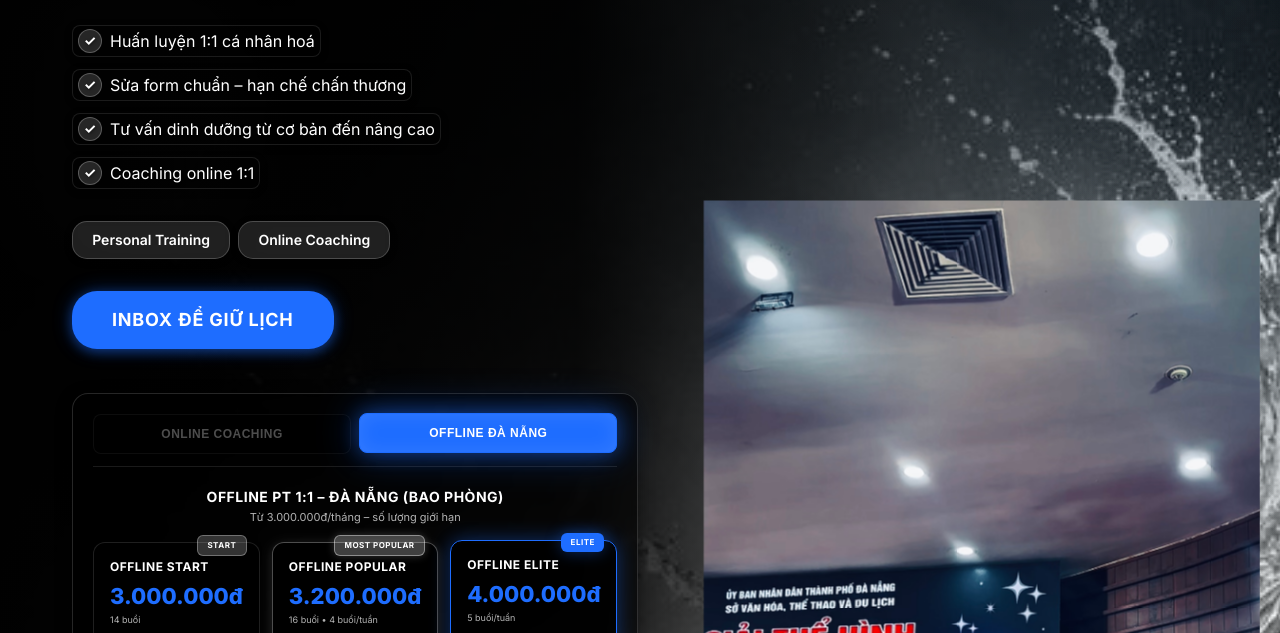
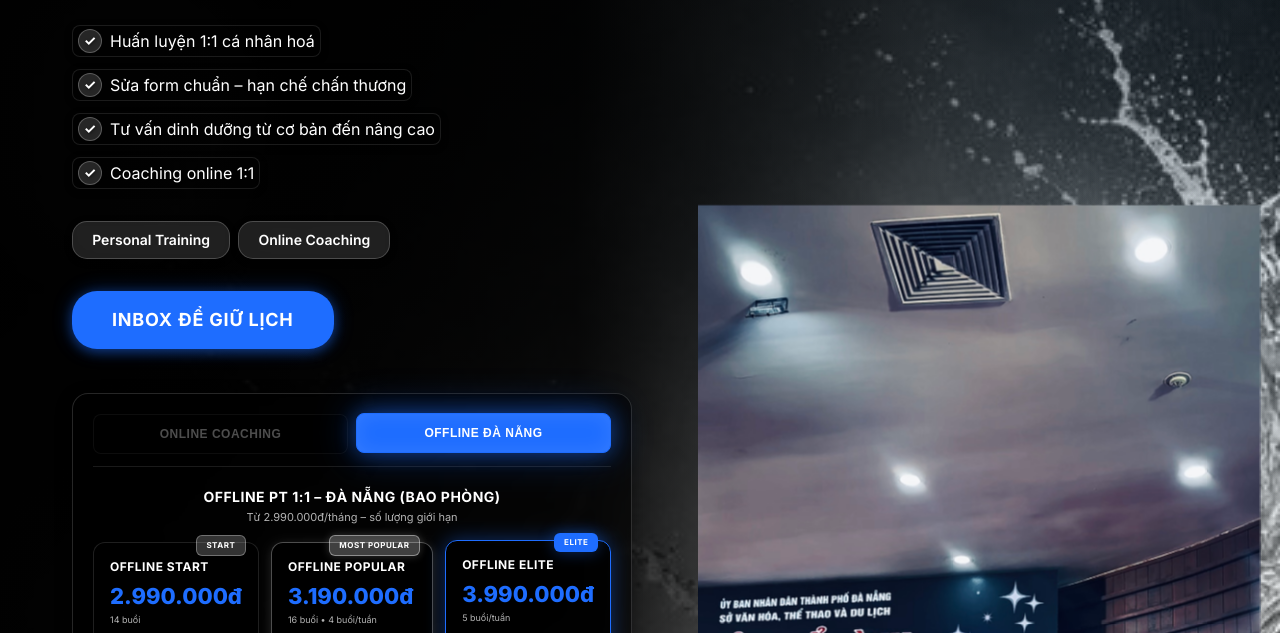
Before and after one commit to river-tech/Nhan, a plain HTML site: page index.html in a window 1280 px wide. Shown: the part 255-888 px from the top of the page. Drawn offline with Linux system fonts and the light colour scheme.

Commit message:
price_down

```diff
--- a/index.html
+++ b/index.html
@@ -72,7 +72,7 @@
                             <div class="pricing__card">
                                 <div class="pricing__card-header">
                                     <h3 class="pricing__card-title">ONLINE 1 THÁNG</h3>
-                                    <div class="pricing__card-price">1.500.000đ</div>
+                                    <div class="pricing__card-price">1.490.000đ</div>
                                 </div>
                                 <ul class="pricing__benefits">
                                     <li>Kế hoạch tập cá nhân hóa</li>
@@ -89,8 +89,8 @@
                                 <div class="badge badge--best-value">BEST VALUE</div>
                                 <div class="pricing__card-header">
                                     <h3 class="pricing__card-title">ONLINE 3 THÁNG</h3>
-                                    <div class="pricing__card-price">4.000.000đ</div>
-                                    <div class="pricing__card-savings">Tiết kiệm 500.000đ</div>
+                                    <div class="pricing__card-price">3.990.000đ</div>
+                                    <div class="pricing__card-savings">Tiết kiệm 510.000đ</div>
                                 </div>
                                 <ul class="pricing__benefits">
                                     <li>Kế hoạch tập cá nhân hóa</li>
@@ -109,7 +109,7 @@
                     <div class="pricing__panel pricing__panel--active" id="pricing-offline" data-panel="offline">
                         <div class="pricing__offline-header">
                             <h4 class="pricing__offline-title">Offline PT 1:1 – Đà Nẵng (Bao phòng)</h4>
-                            <p class="pricing__offline-subtitle">Từ 3.000.000đ/tháng – số lượng giới hạn</p>
+                            <p class="pricing__offline-subtitle">Từ 2.990.000đ/tháng – số lượng giới hạn</p>
                         </div>
                         <div class="pricing__grid pricing__grid--offline">
                             <!-- Offline Start -->
@@ -117,7 +117,7 @@
                                 <div class="badge badge--start">Start</div>
                                 <div class="pricing__card-header">
                                     <h3 class="pricing__card-title">OFFLINE START</h3>
-                                    <div class="pricing__card-price">3.000.000đ</div>
+                                    <div class="pricing__card-price">2.990.000đ</div>
                                     <div class="pricing__card-period">14 buổi</div>
                                 </div>
                                 <ul class="pricing__benefits">
@@ -133,7 +133,7 @@
                                 <div class="badge badge--popular">MOST POPULAR</div>
                                 <div class="pricing__card-header">
                                     <h3 class="pricing__card-title">OFFLINE POPULAR</h3>
-                                    <div class="pricing__card-price">3.200.000đ</div>
+                                    <div class="pricing__card-price">3.190.000đ</div>
                                     <div class="pricing__card-period">16 buổi • 4 buổi/tuần</div>
                                 </div>
                                 <ul class="pricing__benefits">
@@ -150,7 +150,7 @@
                                 <div class="badge badge--elite">ELITE</div>
                                 <div class="pricing__card-header">
                                     <h3 class="pricing__card-title">OFFLINE ELITE</h3>
-                                    <div class="pricing__card-price">4.000.000đ</div>
+                                    <div class="pricing__card-price">3.990.000đ</div>
                                     <div class="pricing__card-period">5 buổi/tuần</div>
                                 </div>
                                 <ul class="pricing__benefits">
@@ -271,8 +271,8 @@
                         <div class="badge badge--best-value">BEST VALUE</div>
                         <div class="pricing__card-header">
                             <h3 class="pricing__card-title">ONLINE 3 THÁNG</h3>
-                            <div class="pricing__card-price">4.000.000đ</div>
-                            <div class="pricing__card-savings">Tiết kiệm 500.000đ</div>
+                            <div class="pricing__card-price">3.990.000đ</div>
+                            <div class="pricing__card-savings">Tiết kiệm 510.000đ</div>
                         </div>
                         <ul class="pricing__benefits">
                             <li>Kế hoạch tập cá nhân hóa</li>
@@ -332,7 +332,7 @@
                         <div class="badge badge--elite">ELITE</div>
                         <div class="pricing__card-header">
                             <h3 class="pricing__card-title">OFFLINE ELITE</h3>
-                            <div class="pricing__card-price">4.000.000đ</div>
+                            <div class="pricing__card-price">3.990.000đ</div>
                             <div class="pricing__card-period">5 buổi/tuần</div>
                         </div>
                         <ul class="pricing__benefits">
```
